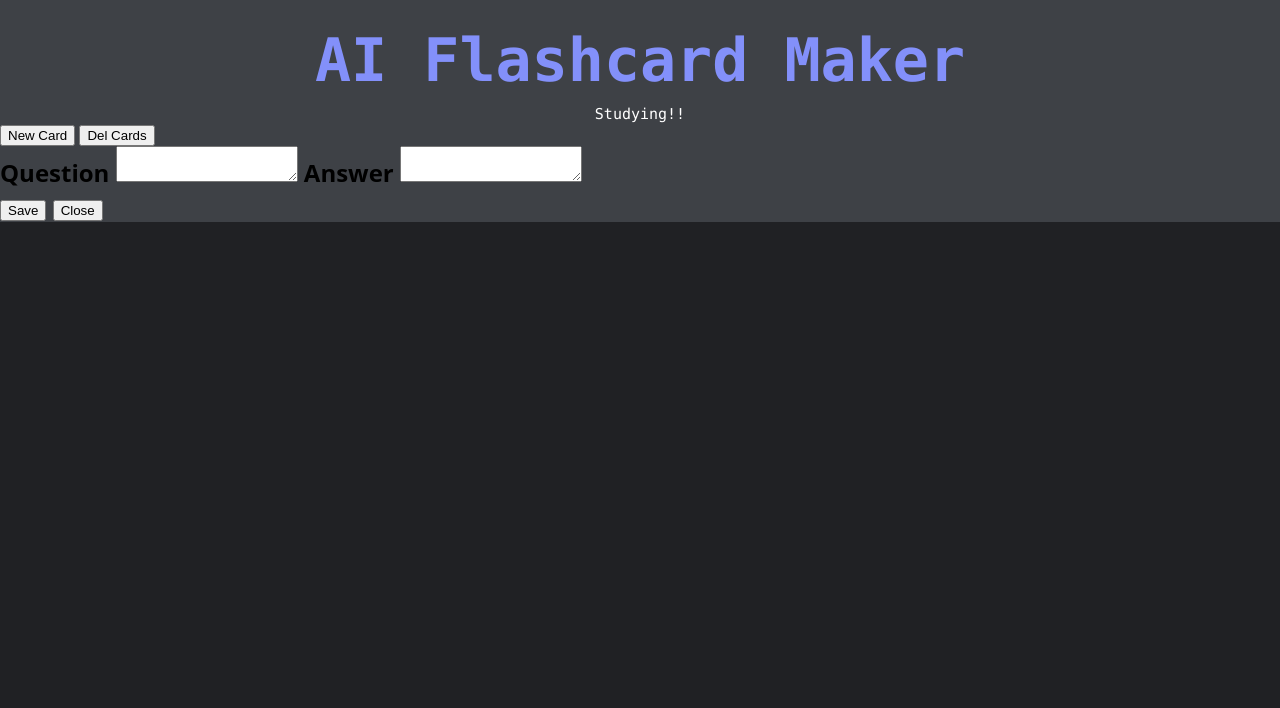
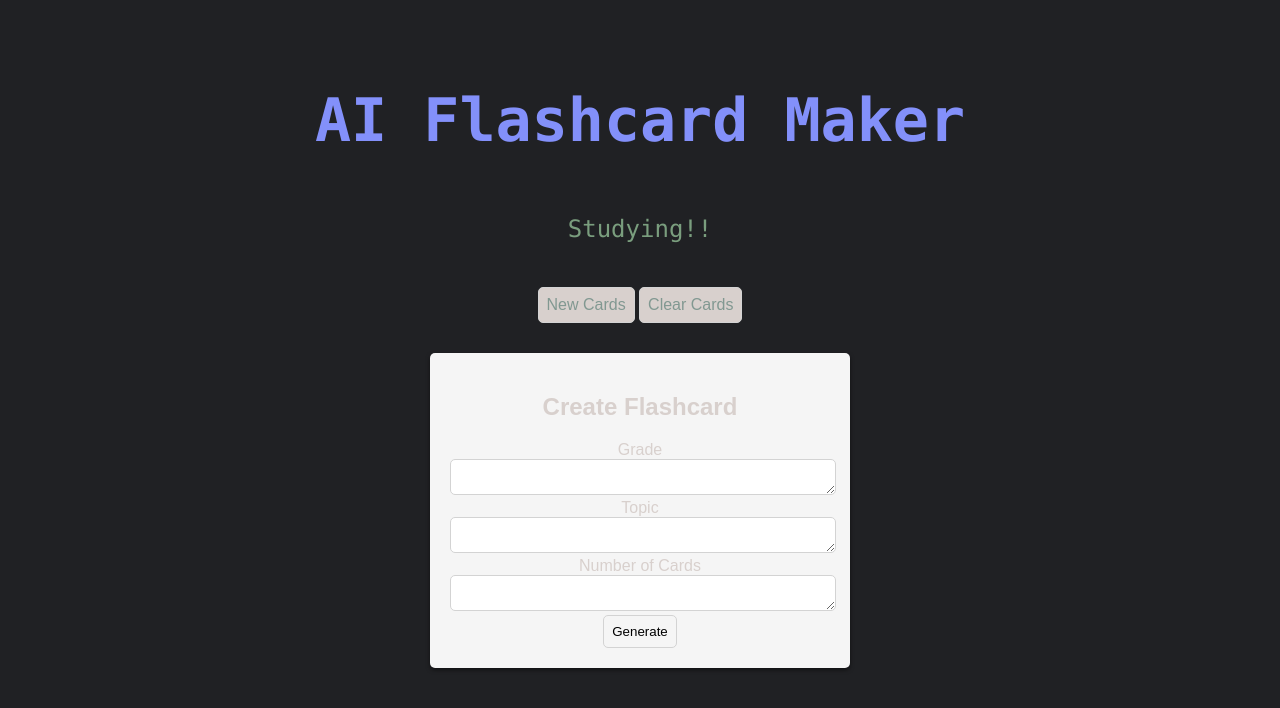
Before and after one commit to alan24537/AI_Flashcard_Maker, a Flask app: page / in a window 1280 px wide. Shown: the top 708 px of the page. Run offline with Flask 3, Linux system fonts and the light colour scheme.

Commit message:
css hahah

```diff
--- a/templates/index.html
+++ b/templates/index.html
@@ -1,9 +1,85 @@
 <!DOCTYPE html>
 <html lang="en">
+
 <head>
+  <meta charset="utf-8">
+  <meta name="viewport" content="width=device-width">
+  <title>AI Flashcard Maker</title>
+  <!------------------------------------------------------
+    ----------------------JS--------------------------------
+    ------------------------------------------------------->
+  <script>
+    const flashcards = document.getElementsByClassName("flashcards")[0];
+    const createCard = document.getElementsByClassName("create-card")[0];
+    const grade = document.getElementById("grade");
+    const topic = document.getElementById("topic");
+    const NumofCards = document.getElementById("NumofCards");
+    let contentArray = localStorage.getItem('items') ? JSON.parse(localStorage.getItem('items')) : [];
 
+    contentArray.forEach(divMaker);
 
+    function divMaker(text) {
+      var div = document.createElement("div");
+      var h2_grade = document.createElement('h2');
+      var h2_topic = document.createElement('h2');
+      var h2_NumofCards = document.createElement('h2');
 
+      div.className = 'flashcard';
+
+      h2_grade.setAttribute("style", "border-top:1px solid red; padding: 15px; margin-top:30px");
+      h2_grade.innerHTML = text.my_grade;
+
+      h2_topic.setAttribute("style", "text-align:center; display:none; color:red");
+      h2_topic.innerHTML = text.my_topic;
+
+      h2_NumofCards.setAttribute("style", "text-align:center; display:none; color:red");
+      h2_NumofCards.innerHTML = text.my_NumofCards;
+
+      div.appendChild(h2_grade);
+      div.appendChild(h2_topic);
+      div.appendChild(h2_NumofCards);
+
+      div.addEventListener("click", function () {
+        if (h2_topic.style.display == "none")
+          h2_topic.style.display = "block";
+        else
+          h2_topic.style.display = "none";
+      })
+
+      flashcards.appendChild(div);
+    }
+
+    function addFlashcard() {
+      var flashcard_info = {
+        'my_grade': grade.value,
+        'my_topic': topic.value,
+        'NumofCards': NumofCards.value
+      }
+
+      contentArray.push(flashcard_info);
+      localStorage.setItem('items', JSON.stringify(contentArray));
+      divMaker(contentArray[contentArray.length - 1]);
+      grade.value = '';
+      topic.value = '';
+      NumofCards.value = '';
+    }
+
+    function delFlashcards() {
+      localStorage.clear();
+      flashcards.innerHTML = '';
+      contentArray = [];
+    }
+
+    function showCreateCardBox() {
+      createCard.style.display = "block";
+    }
+  </script>
+  <!--------------------------------------------------------------------------
+----------------------------------------------------------------------------
+--------------------------------------------------------------------------->
+  <!------------------------------------------------------
+    ----------------------CSS--------------------------------
+    ------------------------------------------------------->
   <style>
 html {
   background-color: #202124
@@ -30,111 +106,166 @@ p{
 	font-size:1.5rem;
   color: #7A9E7E;
 }
-    </style>
 
 
-<script>
-const flashcards = document.getElementsByClassName("flashcards")[0];
-const createCard = document.getElementsByClassName("create-card")[0];
-const question = document.getElementById("question");
-const answer = document.getElementById("answer");
-let contentArray = localStorage.getItem('items') ? JSON.parse(localStorage.getItem('items')) : [];
-
-contentArray.forEach(divMaker);
-
-function divMaker(text){
-  var div = document.createElement("div");
-  var h2_question = document.createElement('h2');
-  var h2_answer = document.createElement('h2');
-
-  div.className = 'flashcard';
-
-  h2_question.setAttribute("style", "border-top:1px solid red; padding: 15px; margin-top:30px");
-  h2_question.innerHTML = text.my_question;
-
-  h2_answer.setAttribute("style", "text-align:center; display:none; color:red");
-  h2_answer.innerHTML = text.my_answer;
-
-  div.appendChild(h2_question);
-  div.appendChild(h2_answer);
-
-  div.addEventListener("click", function(){
-    if(h2_answer.style.display == "none")
-      h2_answer.style.display = "block";
-    else
-      h2_answer.style.display = "none";
-  })
-
-  flashcards.appendChild(div);
+/*---------------------------------------
+    flashcards
+-----------------------------------------*/
+button{
+  padding: 8px;
+  outline: none;
+  cursor: pointer;
+  border: 1px solid lightgray;
+  border-radius: 5px;
+  background: whitesmoke;
 }
 
-function addFlashcard(){
-  var flashcard_info = {
-    'my_question' : question.value,
-    'my_answer'  : answer.value
+button:hover{
+  background-color: rgba(0, 0, 0, 0.1);
 }
 
-  contentArray.push(flashcard_info);
-  localStorage.setItem('items', JSON.stringify(contentArray));
-  divMaker(contentArray[contentArray.length - 1]);
-  question.value = '';
-  answer.value = '';
+.container{
+  width: 95%;
+  margin: auto;
+  font-family: 'Nunito', sans-serif;
+  font-size: 1rem;
 }
 
-function delFlashcards(){
-  localStorage.clear();
-  flashcards.innerHTML = '';
-  contentArray = [];
+.nav{
+  display: flex;
+  justify-content: space-between;
+  width: 100%;
+  margin: auto;
+	align-items: center;
+  justify-content: center;
+	text-align:center;
+  padding: 20px 0;
+  font-family: 'Nunito', sans-serif;
+  font-size: 1rem;
 }
 
-function showCreateCardBox(){
-  createCard.style.display = "block";
+.nav button{
+  font-family: inherit;
+  color: #819891;
+  background-color: #D8D0CD;
+  font-family: 'Nunito', sans-serif;
+  font-size: 1rem;
 }
 
-function hideCreateCardBox(){
-  createCard.style.display = "none";
+.create-card{
+  width: 380px;
+  margin:auto;
+  padding: 20px;
+  margin-top: 10px;
+  border-radius: 5px;
+  font-family: 'Nunito', sans-serif;
+  color: #D8D0CD;
+  font-size: 1rem;
+  background: whitesmoke;
+  box-shadow: 0px 2px 4px 0px rgba(0, 0, 0, 0.5);
 }
-</script>
 
+.create-card textarea{
+  width: 100%;
+  border-radius: 5px;
+  font-family: inherit;
+  border: 1px solid lightgray;
+}
 
+.create-card button{
+  width: fit-content;
+}
 
+.flashcards{
+  display: flex;
+  justify-content: center;
+  align-items: center;
+  flex-wrap: wrap;
+  width: 100%;
+  margin: auto;
+  margin-top: 10px;
+  padding: 0px 10px;
+}
 
-      <meta charset="utf-8">
-      <meta name="viewport" content="width=device-width">
-      <title>AI Flashcard Maker</title>
-      <link href="style.css" rel="stylesheet" type="text/css" />
-      <script src="https://cdn.jsdelivr.net/npm/vue/dist/vue.js"></script>
+.flashcard{
+  width: 370px;
+  height: 200px;
+  word-wrap: break-word;
+  margin: 10px;
+  background:#fff;
+  box-shadow: 0px 2px 4px 0px rgba(0, 0, 0, 0.5);
+}
+
+.flashcard h2{
+  font-size: 1rem;
+}
+
+@media(max-width:768px){
+  .flashcard{
+    margin: auto;
+  }
+
+  .flashcard{
+    margin-top: 10px;
+    margin-bottom: 10px;
+  }
+}
+
+@media(max-width:480px){
+  .nav{
+    flex-direction: column;
+    align-items: center;
+  }
+
+  .create-card{
+    width: 100%;
+  }
+
+  .flashcard{
+    width: 100%;
+  }
+
+}
+  </style>
+  <!--------------------------------------------------------------------------
+----------------------------------------------------------------------------
+--------------------------------------------------------------------------->
 </head>
+
 <body>
   <main>
     <h3>AI Flashcard Maker</h3>
     <p>Studying!!</p>
-	</main>
-</body>
-</html>
 
-
-
-<!--
-    FLASHCARDS
-    -->
       <div id="Flash Cards">
+          <div class="container">
+      <div class="nav">
         <div>
-          <button onclick="showCreateCardBox()">New Card</button>
-          <button onclick="delFlashcards()">Del Cards</button>
+          <button onclick="showCreateCardBox()">New Cards</button>
+          <button onclick="delFlashcards()">Clear Cards</button>
+        </div>
+      </div>
     </div>
      <div class="container">
     <div class="create-card">
-      <h2 Create Flashcard</h2>
+      <h2>Create Flashcard</h2>
 
-      <label for="question">Question</label>
-      <textarea id="question"></textarea>
-      <label for="answer">Answer</label>
-      <textarea id="answer"></textarea>
+      <label for="grade">Grade</label>
+      <textarea id="grade"></textarea>
+      <label for="topic">Topic</label>
+      <textarea id="topic"></textarea>
+      <label for="NumofCards">Number of Cards</label>
+      <textarea id="NumofCards"></textarea>
       <div>
-        <button onclick="addFlashcard()">Save</button>
-        <button onclick="hideCreateCardBox()">Close</button>
+        <button onclick="addFlashcard()">Generate</button>
       </div>
     </div>
     <div class="flashcards"></div>
   </div>
+
+
+
+  </main>
+</body>
+
+</html>
```
Lines whose indentation alone changed are shown as unchanged.
